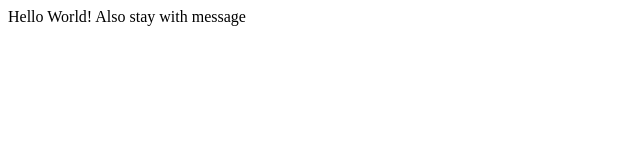
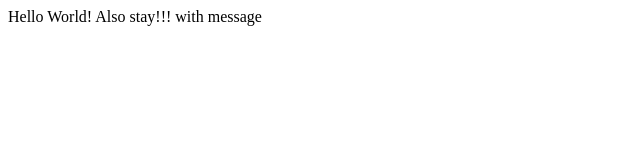
Before and after one commit to salmanramalan/demo, a plain HTML site: page index.html in a window 1280 px wide. Shown: the full height of the page, 0-640 px from the left. Drawn offline with Linux system fonts and the light colour scheme.

Commit message:
commit stay3

```diff
--- a/index.html
+++ b/index.html
@@ -7,7 +7,7 @@
 </head>
 <body>
     Hello World!
-    Also stay
+    Also stay!!!
     with message
 </body>
 </html>
```
